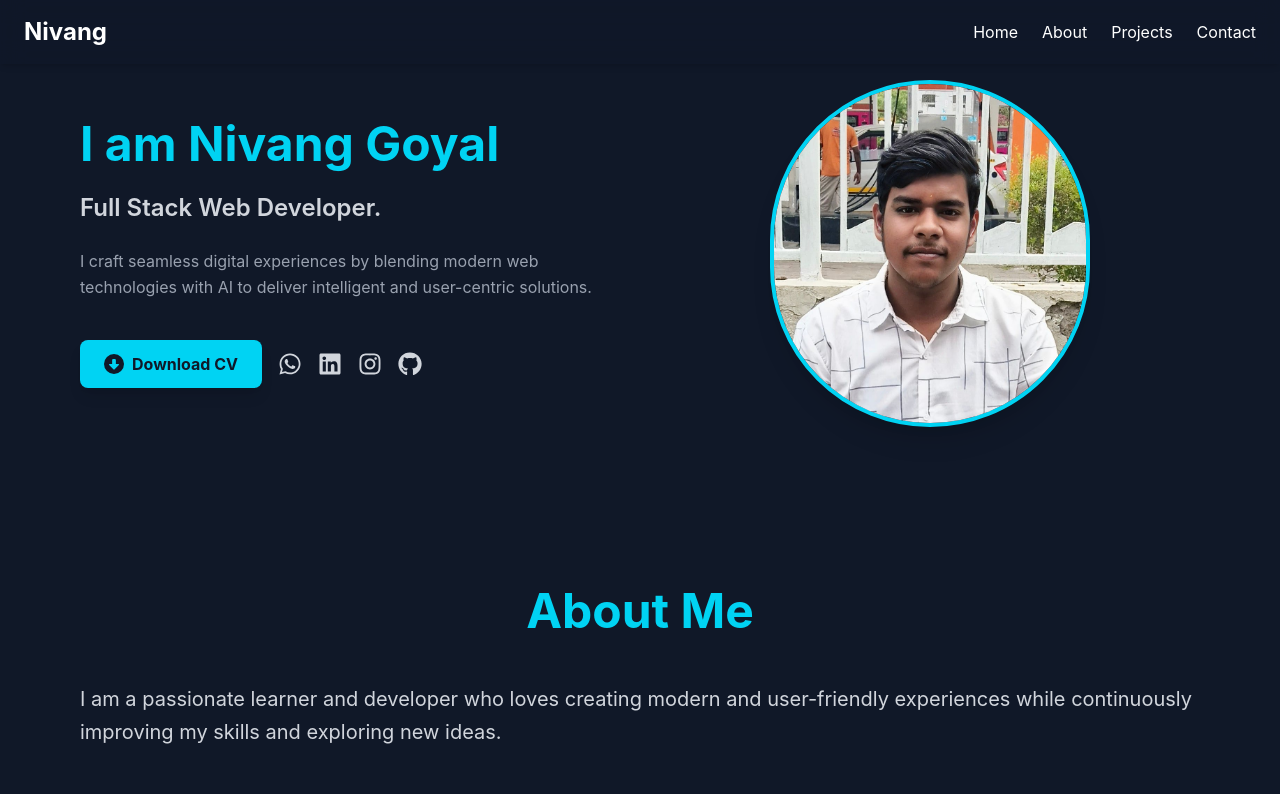
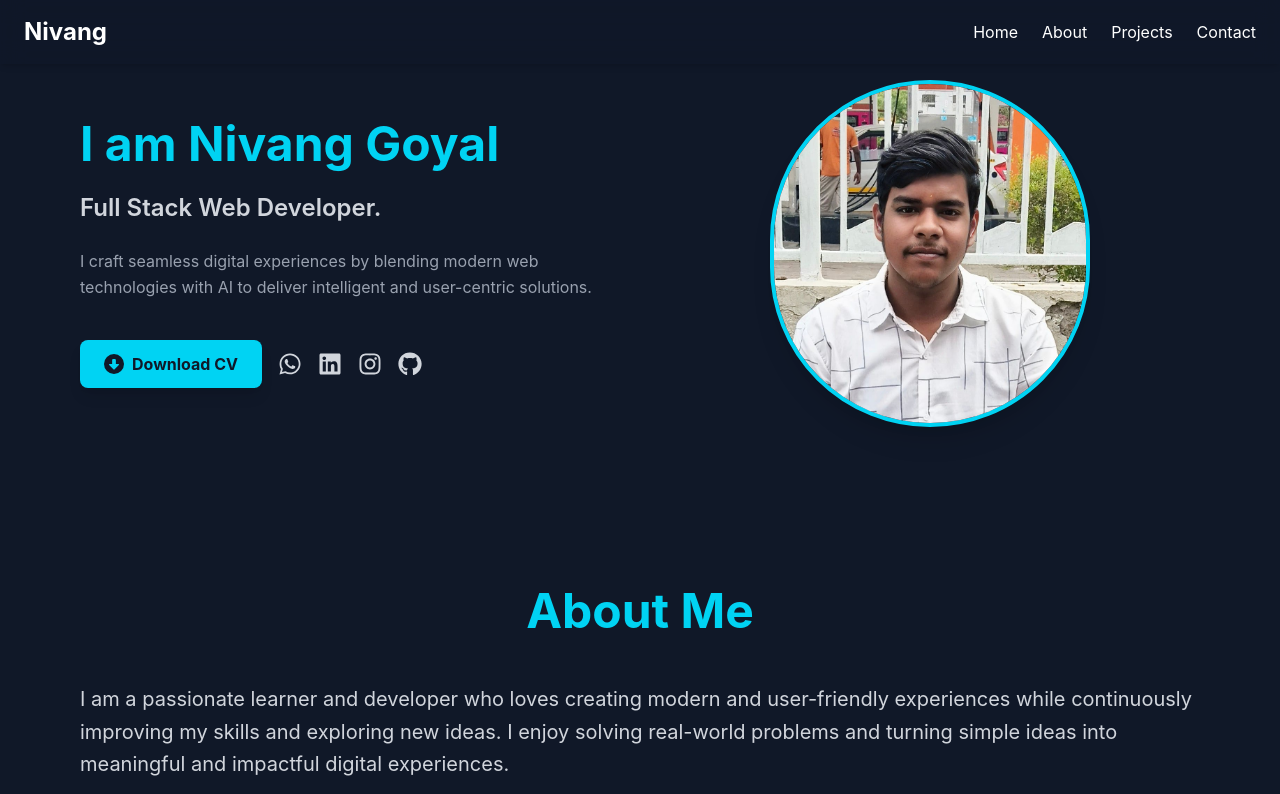
Before and after one commit to Nivang231/Portfolio, a React app: page / in a window 1280 px wide. Shown: the top 794 px of the page. Built offline with nearby package versions, Linux system fonts and the light colour scheme; the HTML template or start-up script is replaced by a standard one.

Commit message:
About.jsx Updated

```diff
--- a/src/components/About.jsx
+++ b/src/components/About.jsx
@@ -70,6 +70,7 @@ const About = () => {
         className="text-lg md:text-xl leading-relaxed mb-12 text-center md:text-left"
       >
         I am a passionate learner and developer who loves creating modern and user-friendly experiences while continuously improving my skills and exploring new ideas.
+        I enjoy solving real-world problems and turning simple ideas into meaningful and impactful digital experiences.
       </motion.p>
 
       {/* Education & Skills Grid */}
```
